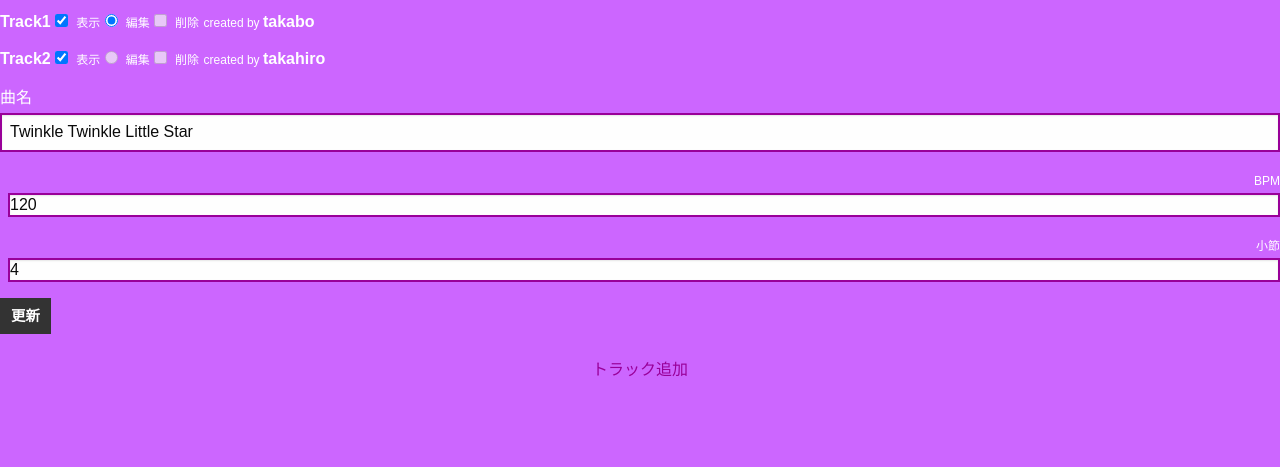
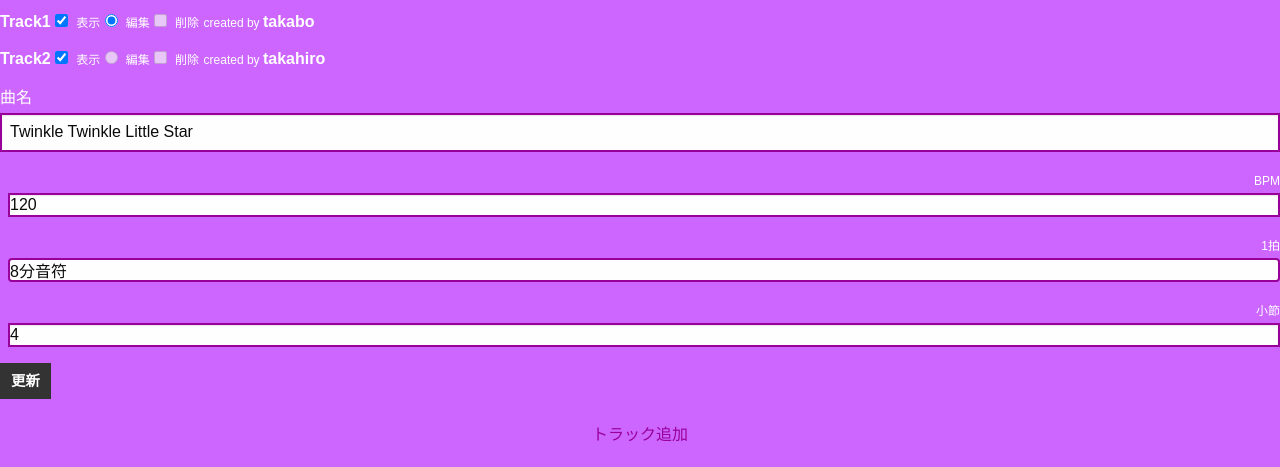
Before and after one commit to tkawakami-jp/otogram, a Rails app: page /scores/1/edit in a window 1280 px wide. Shown: the part 721-1188 px from the top of the page. Before the commit the page ends 1097 px from the top, so only its background shows below. Run offline with Rails 7, Linux system fonts and the light colour scheme; a user stored in the database is signed in; data comes from the database, SQL or seed files in the repository; style sheets or scripts are compiled from the project's sources; parts of the project's set-up code (start-up, migrations or seed data) failed here and were passed over; some libraries are stand-ins or nearby versions.

Commit message:
追加 1拍子の変更機能

```diff
--- a/app/assets/javascripts/editScore.js
+++ b/app/assets/javascripts/editScore.js
@@ -1,4 +1,4 @@
-var UA = (Modernizr.touch) ? 'sp' : 'pc';
+var TOUCH = Modernizr.touch;
 var DPR = window.devicePixelRatio;
 
 var AudioContext = window.AudioContext || window.webkitAudioContext;
@@ -11,12 +11,16 @@ var Score = {};
 var March = null;
 var SoundNum = 20;//音源
 var SoundScale = [ //音階
-  35,33,31,29,28,26,24,       //C6
-  23,21,19,17,16,14,12,       //C5
-  11,9,7,5,4,2,0,             //C4
-  -1,-3,-5,-7,-8,-10,-12,     //C3
-  -13,-15,-17,-19,-20,-22,-24 //C2
+  35,33,31,29,28,26,24,        //C6
+  23,21,19,17,16,14,12,        //C5
+  11,9,7,5,4,2,0,              //C4
+  -1,-3,-5,-7,-8,-10,-12,      //C3
+  -13,-15,-17,-19,-20,-22,-24, //C2
+  -25,-27,-29,-31,-32,-34,-36  //C1
 ];
+var LineC = 21;
+var LineT = [11,19];
+var LineH = [23,31];
 //var ScoreLength = 93;//拍数 現在8以上
 
 //var Timbre = 0;
@@ -64,7 +68,7 @@ Canvas.addEventListener('click', mouseClickListener);
 function mouseClickListener(e) {
   e.preventDefault();
 
-  if(GridY >= 35 || GameStatus == 1) return;//最下GreidはNG
+  if(GridY >= SoundScale.length || GameStatus == 1) return;//最下GreidはNG
 
   //半音
   if (e.shiftKey) GridY |= 0x80;
@@ -73,7 +77,7 @@ function mouseClickListener(e) {
   //console.log(("00000000"+GridY.toString(2)).slice(-8),("00000000"+0x40.toString(2)).slice(-8),("00000000"+(GridY |= 0x40).toString(2)).slice(-8))
 
   var note = (0 << 8) | GridY;//複数の音色対応
-  //console.log(note.toString(2),note.toString(10))
+  //console.log(("00000000"+note.toString(2)).slice(-8),'GridY:'+note.toString(10),'SoundScale:'+SoundScale[note.toString(10)])
 
   var scrollGridX = ScrollX + GridX;//Scroll制御
   var notes = Score.notes[Track.track-1].note[scrollGridX];
@@ -97,7 +101,7 @@ function mouseClickListener(e) {
   notes.push(note);
 
   //音を出す
-  Sound[0].play(GridY);
+  Sound[0].play(note);
 }
 
 Canvas.addEventListener('mousemove', function(e) {
@@ -117,20 +121,20 @@ function drawScore(timestamp) {
   //横線
   for(var i=1;i<SoundScale.length+1;i++){
     if(i%2==1){
-      //ドの赤線
-      if(i == 21) {
+      //五線(ト音記号)
+      if(i >= LineT[0] && i <= LineT[1]) {
         Layer.lineWidth = 2 * DPR;
-        Layer.strokeStyle = 'rgba(255,0,0,1.0)';
+        Layer.strokeStyle = 'rgba(0,0,0,1.0)';
       }
       //ドの赤線
-      else if(i == 7 || i == 35) {
-        Layer.lineWidth = 1 * DPR;
-        Layer.strokeStyle = 'rgba(255,0,0,0.5)';
+      else if(i == LineC) {
+        Layer.lineWidth = 2 * DPR;
+        Layer.strokeStyle = 'rgba(255,0,0,0.2)';
       }
-      //五線
-      else if(i >= 11 && i <= 19) {
-        Layer.lineWidth = 1 * DPR;
-        Layer.strokeStyle = 'rgba(0,0,0,1.0)';
+      //五線(ヘ音記号)
+      else if(i >= LineH[0] && i <= LineH[1]) {
+        Layer.lineWidth = 2 * DPR;
+        Layer.strokeStyle = 'rgba(0,0,255,0.2)';
       }
       //その他の線
       else {
@@ -142,19 +146,10 @@ function drawScore(timestamp) {
       Layer.lineTo(CanvasW, i*GridHalf);
       Layer.stroke();
     }
-    //ドの赤線
-    else if(i == 14 || i == 28) {
-      Layer.lineWidth = 1 * DPR;
-      Layer.strokeStyle = 'rgba(255,0,0,0.5)';
-      Layer.beginPath();
-      Layer.moveTo(0, i*GridHalf);
-      Layer.lineTo(CanvasW, i*GridHalf);
-      Layer.stroke();
-    }
   }
 
   //赤枠
-  if(UA == 'pc' && GameStatus == 0 && GridY < 35){
+  if(!TOUCH && GameStatus == 0 && GridY < SoundScale.length){
     var x = GridX * Grid;
     var y = GridY * GridHalf;
     Layer.lineWidth = 2 * DPR;
@@ -175,7 +170,8 @@ function drawScore(timestamp) {
   }
 
   //縦線用
-  var orangeBarLine = 7 - ((ScrollX+7) % 8);
+  //Score.beat;
+  var orangeBarLine = Score.beat-1 - ((ScrollX+Score.beat-1) % Score.beat);
   var blackBarLine = 1 - ((ScrollX+1) % 2);
 
   for (var i=0; i<GridCount+1; i++) {
@@ -184,7 +180,7 @@ function drawScore(timestamp) {
     var barNum = ScrollX + i;//scroll制御
 
     //縦線
-    if(i%8 == orangeBarLine) {
+    if(i%Score.beat == orangeBarLine) {
       Layer.lineWidth = 2 * DPR;
       Layer.strokeStyle = 'rgba(255,204,0,1.0)';
     } else if(i%2 == blackBarLine) {
@@ -275,15 +271,17 @@ SoundClass.prototype.play = function(scale) {
   source.start(0);
 };
 SoundClass.prototype.playChord = function(noteList) {
+  var semitoneRatio = Math.pow(2, 1/12);
 
   for (var i = 0; i < noteList.length; i++) {
     var scale = noteList[i] & 0x3F;//音階
     var semitone = this.diff[scale];
-    var semitoneRatio = Math.pow(2, 1/12);
 
     //半音
     if ((noteList[i] & 0x80) != 0) semitone++;
     else if ((noteList[i] & 0x40) != 0) semitone--;
+    console.log(("00000000"+noteList[i].toString(2)).slice(-8),("00000000"+0x3F.toString(2)).slice(-8),("00000000"+scale.toString(2)).slice(-8))
+
 
     var source = AC.createBufferSource();
     source.buffer = this.buffer;
@@ -330,7 +328,7 @@ function MarchClass() {
 MarchClass.prototype.play = function(timestamp) {
 
   //小節END
-  if(this.pos > Score.beat){
+  if(this.pos > Score.len){
     Sound[17].play(8);
     UI.scroll.disabled = false;
     animeStop();
@@ -346,7 +344,7 @@ MarchClass.prototype.play = function(timestamp) {
       var note = notes[i];
 
       var timbre = note >> 8;//音色
-      var scale = note & 0x3F;//音階
+      var scale = note; //& 0x3F //音階
       //console.log(note, timbre, scale)
 
       if  (!dic[timbre]) dic[timbre] = [scale];
@@ -365,8 +363,8 @@ MarchClass.prototype.play = function(timestamp) {
   this.lastTime = timestamp;
 
   //BPM=1分間の拍数
-  //1拍の㍉秒数＝60÷BPM×定数A×1000（定数A：[全音符＝4,二分音符＝2,四分音符＝1,八分音符＝0.5,十六分音符＝0.25]）
-  var ms = 60 / Score.bpm * 1000 * 0.5;
+  //1拍の㍉秒数＝60÷BPM×1000×定数A（定数A：[全音符＝4,二分音符＝2,四分音符＝1,八分音符＝0.5,十六分音符＝0.25]）
+  var ms = 60 / Score.bpm * 1000 * (4 / Score.beat);
   //速さ = 距離(Grid) / 時間(ms)
   var speed = Grid / ms;
   //???
@@ -448,7 +446,7 @@ Load
 window.addEventListener('load', function(){
 
   //自動スクロール
-   $('#Frame').scrollTop(160);
+   $('#Frame').scrollTop(GridHalf * 4);
 
   //Sound
   for (var i = 1; i <= SoundNum; i++) {
@@ -463,27 +461,32 @@ window.addEventListener('load', function(){
   var len = $('[id^=data]').length;
   for(var i=1;i<=len;i++){
     var text = $('#data'+i).val();
+    //Dataがある
     if(text != ''){
       var data = JSON.parse(JSON.stringify(JSON.parse(text)));
       Score.notes[i-1] = data;
       if(i==1){
         Score.bpm = data.bpm;
-        Score.beat = data.note.length;
+        Score.beat = data.beat;
+        Score.len = data.note.length;
       }
-    }else if(text == '' && i == 1){
+    }
+    //Dataがない＆トラック１
+    else if(text == '' && i == 1){
       Score.bpm = $('#Bpm').val();
-      Score.beat = 8 * $('#Measure').val();//拍子 * 小節
+      Score.beat = $('#Beat').val();
+      Score.len = Score.beat * $('#Measure').val();//拍子 * 小節
       var arr = [];
-      for (var j=0;j<Score.beat;j++) arr[j] = [];
-      Score.notes[i-1] = {note: arr};
-    }else{
-      var arr = [];
-      for (var j=0;j<Score.beat;j++) arr[j] = [];
+      for (var j=0;j<Score.len;j++) arr[j] = [];
       Score.notes[i-1] = {note: arr};
     }
-    ScrollMax = Score.beat - GridCount;
+    //Dataがない＆トラック２以降
+    else{
+      var arr = [];
+      for (var j=0;j<Score.len;j++) arr[j] = [];
+      Score.notes[i-1] = {note: arr};
+    }
   }
-  //console.log(Score)
 
   //BPM
   $('#Bpm').val(Score.bpm);
@@ -491,33 +494,49 @@ window.addEventListener('load', function(){
     var min = Number($('#Bpm').attr('min'));
     var bpm = Number($('#Bpm').val());
     if(bpm < min) return $('#Bpm').val(min);
+    Score.bpm = bpm;
+    //console.log(Score)
+  });
+  //Beat
+  $('#Beat').val(Score.beat);
+  $('#Beat').on('change', function(){
+    Score.beat = Number($('#Beat').val());
+    $('#Measure').val(Score.len / Score.beat);
 
-    Score.bpm = bpm;
+    UI.scroll.max = ScrollMax = Score.len - GridCount;
+    UI.scroll.disabled = false;
+    animeStop();
+    //console.log(Score)
   });
   //小節
-  $('#Measure').val(Score.beat / 8)
+  $('#Measure').val(Score.len / Score.beat)
   $('#Measure').on('change', function(){
     var min = Number($('#Measure').attr('min'));
     var measure = Number($('#Measure').val());
     if(measure < min) return $('#Measure').val(min);
 
-    Score.beat = measure * 8;
+    var beat = Number($('#Beat').val());
+    Score.len = measure * beat;
 
     for(var i = 0; i < Score.notes.length; i++){
       var arr = Score.notes[i].note;
-      if(Score.beat > arr.length){
+      if(Score.len > arr.length){
         var start = arr.length;
-        var end = Score.beat;
+        var end = Score.len;
         for(var j = start; j < end; j++) arr[j] = [];
       }else{
-        var diff = arr.length - Score.beat;
+        var diff = arr.length - Score.len;
         for (var j = 0; j < diff; j++) arr.pop();
       }
     }
-    UI.scroll.max = ScrollMax = Score.beat - GridCount;
+
+    UI.scroll.max = ScrollMax = Score.len - GridCount;
     UI.scroll.disabled = false;
     animeStop();
+    //console.log(Score)
   });
+
+  //console.log(Score)
 
   //Button
   $('#Play').on('click', function(){
@@ -548,17 +567,17 @@ window.addEventListener('load', function(){
     animeStop();
     for (var j=0;j<Score.notes.length;j++){
       var arr = [];
-      for (var i=0;i<Score.beat;i++) arr[i] = [];
+      for (var i=0;i<Score.len;i++) arr[i] = [];
       Score.notes[j] = {note: arr};
     }
   });
 
-  if(UA=='sp') $('#Data').css('display','none');
+  if(TOUCH) $('#Data').css('display','none');
   $('#Data').on('click', function(){
     Sound[17].play(8);
     for (var i=1;i<=Score.notes.length;i++){
       var noteArr = Score.notes[i-1].note;
-      var json = JSON.stringify({"note":noteArr,"bpm":Score.bpm})
+      var json = JSON.stringify({"note":noteArr,"bpm":Score.bpm,"beat":Score.beat,"len":Score.len})
       console.log(json)
     }
   });
@@ -567,13 +586,13 @@ window.addEventListener('load', function(){
     e.preventDefault();
     for (var i=1;i<=Score.notes.length;i++){
       var noteArr = Score.notes[i-1].note;
-      var json = JSON.stringify({"note":noteArr,"bpm":Score.bpm})
+      var json = JSON.stringify({"note":noteArr,"bpm":Score.bpm,"beat":Score.beat,"len":Score.len})
       $('#data'+i).val(json);
     }
     $(this)[0].submit();
   });
 
-
+  ScrollMax = Score.len - GridCount;
   UI.scroll = document.querySelector('#Scroll');
   UI.scroll.max = ScrollMax;
   UI.scroll.min = 0;
--- a/app/assets/stylesheets/application.scss
+++ b/app/assets/stylesheets/application.scss
@@ -134,6 +134,10 @@ button:hover, button:focus, .button:hover, .button:focus {
 }
 button.expand, .button.expand {
   padding: 0.625rem;
+}
+select {
+  border: 2px solid #990099;
+  border-radius: 4px;
 }
 /*------------------------------------------------------------------------------
 radio,checkbox
--- a/app/assets/stylesheets/score.scss
+++ b/app/assets/stylesheets/score.scss
@@ -5,7 +5,6 @@ Score
   padding: 20px 0;
 }
 #Score #Frame {
-  position: relative;
   margin: 0 auto 1rem;
   width: 328px;
   height: 320px;
--- a/app/views/scores/edit.html.erb
+++ b/app/views/scores/edit.html.erb
@@ -73,17 +73,27 @@
 
   <!--BPM & 小節-->
   <div class="row">
-    <div class="small-1 small-offset-2 columns" style="padding:0;text-align:right">
+    <div class="small-1 columns" style="padding:0;text-align:right">
       <label style="font-size:0.75rem;height:1.5rem;line-height:1.5rem">BPM</label>
     </div>
     <div class="small-3 columns" style="padding-left:0.5rem;">
       <input type="number" id="Bpm" value="120" min="30" class="radius" style="padding:0;height:1.5rem;">
     </div>
     <div class="small-1 columns" style="padding:0;text-align:right">
+      <label style="font-size:0.75rem;height:1.5rem;line-height:1.5rem">1拍</label>
+    </div>
+    <div class="small-3 columns" style="padding-left:0.5rem;">
+      <select id="Beat" style="padding:0;height:1.5rem;">
+      <option value="4">4分音符</option>
+      <option value="8" selected>8分音符</option>
+      <option value="16">16分音符</option>
+      </select>
+    </div>
+    <div class="small-1 columns" style="padding:0;text-align:right">
       <label style="font-size:0.75rem;height:1.5rem;line-height:1.5rem">小節</label>
     </div>
     <div class="small-3 columns end" style="padding-left:0.5rem;">
-      <input type="number" id="Measure" value="4" min="1" class="radius" style="padding:0;height:1.5rem;">
+      <input type="number" id="Measure" value="4" min="2" class="radius" style="padding:0;height:1.5rem;">
     </div>
   </div>
 
```
Also changed, not shown: db/seeds.rb (+10 -10 lines), db/seeds_dump.rb (+7 -7 lines).
